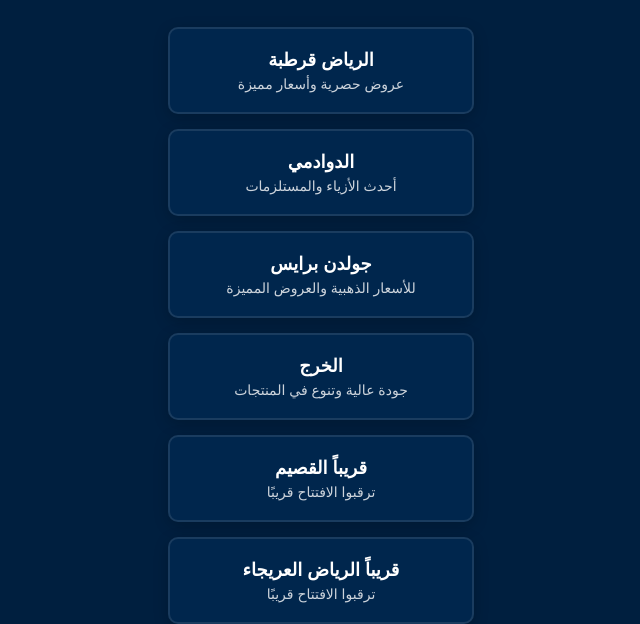
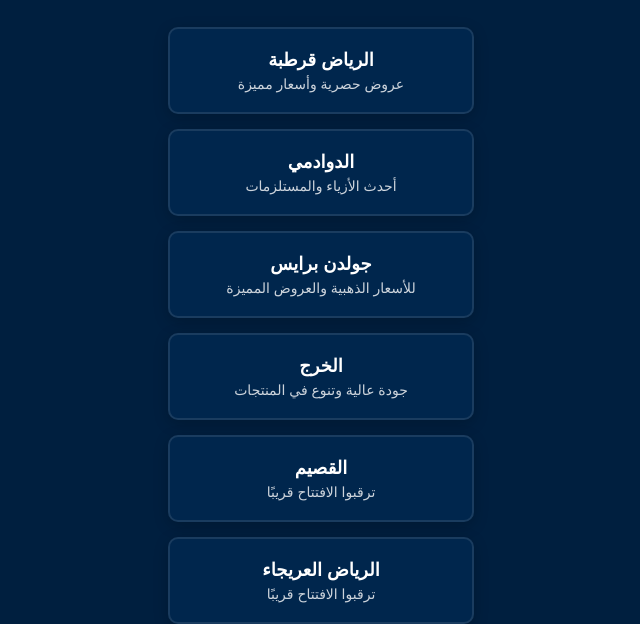
Before and after one commit to perfectbashar-dev/Main_QR, a plain HTML site: page branches.html in a window 1280 px wide. Shown: the part 194-818 px from the top of the page, without its empty margins (319-959 px from the left). Drawn offline with Linux system fonts and the light colour scheme.

Commit message:
Update branches.html

```diff
--- a/branches.html
+++ b/branches.html
@@ -139,7 +139,7 @@
             <!-- فرع القصيم الجديد -->
 <a href="coming-soon.html?branch=القصيم" class="branch-item">
     <div class="branch-name">
-        <span class="coming-soon-badge">قريباً</span>
+        <span class="coming-soon-badge"></span>
         القصيم
     </div>
     <div class="branch-location">ترقبوا الافتتاح قريبًا</div>
@@ -148,7 +148,7 @@
 <!-- فرع الرياض العريجاء الجديد -->
 <a href="coming-soon.html?branch=الرياض العريجاء" class="branch-item">
     <div class="branch-name">
-        <span class="coming-soon-badge">قريباً</span>
+        <span class="coming-soon-badge"></span>
         الرياض العريجاء
     </div>
     <div class="branch-location">ترقبوا الافتتاح قريبًا</div>
```
